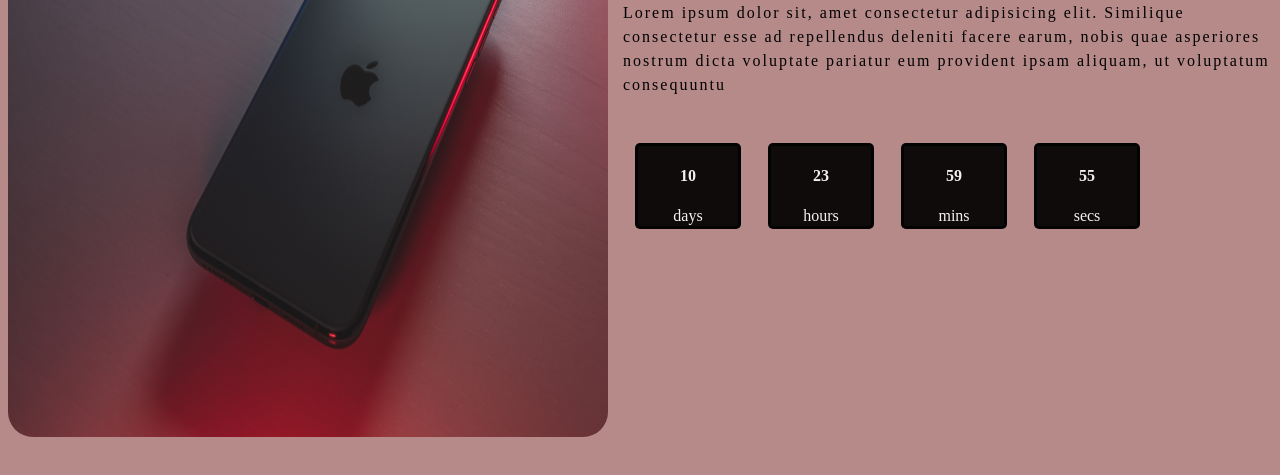
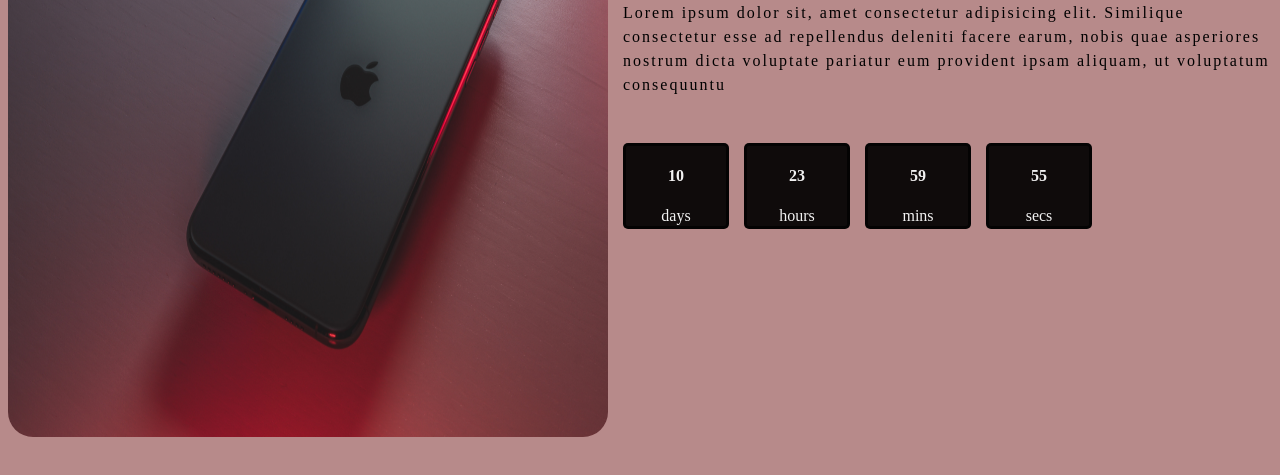
Before and after one commit to Shallzy23/COUNTDOWN, a plain HTML site: page index.html in a window 1280 px wide. Shown: the part 171-646 px from the top of the page. Drawn offline with Linux system fonts and the light colour scheme.

Commit message:
Update style.css

```diff
--- a/style.css
+++ b/style.css
@@ -43,7 +43,7 @@ body
   border:solid, rgba(0, 0, 0, 0.748),;
   background-color: rgba(0, 0, 0, 0.916);
   color: rgba(255, 255, 255, 0.948);
-  margin-left: 27px;
+  margin-left: 15px;
   height: 80px;
   flex-basis: 100px;
   border-radius: 5px;
```
